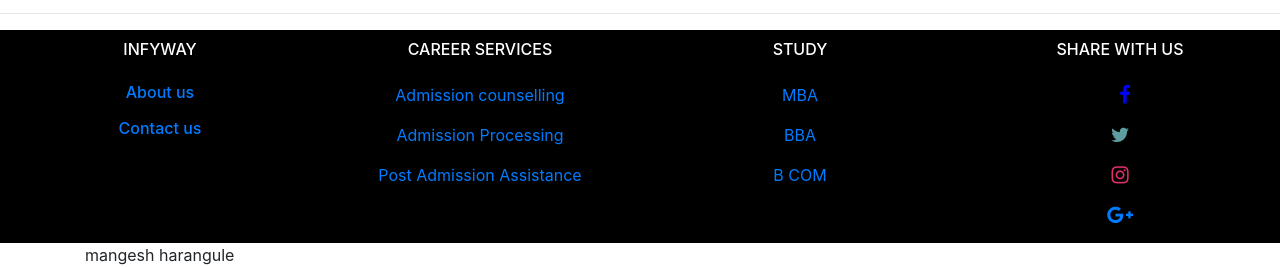
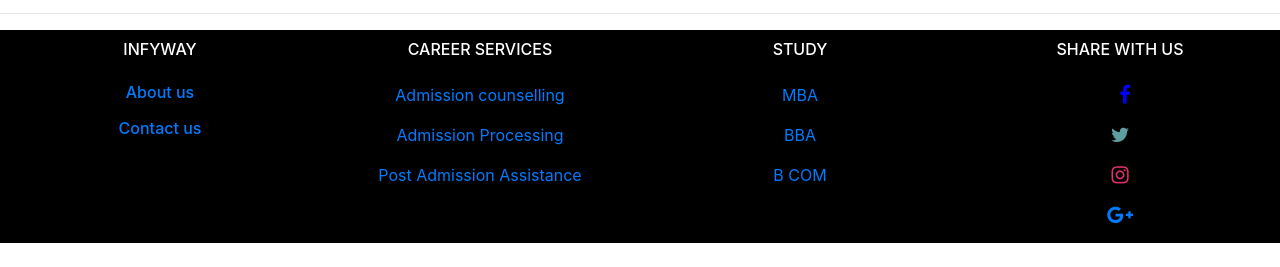
Before and after one commit to 8861496153/mangeshportfolio, a plain HTML site: page index.html in a window 1280 px wide. Shown: the part 6944-7211 px from the top of the page. After the commit the page ends 7187 px from the top, so only its background shows below. Drawn offline with nearby package versions, Linux system fonts and the light colour scheme.

Commit message:
Update index.html

```diff
--- a/index.html
+++ b/index.html
@@ -570,15 +570,7 @@
     </div>
     </div>
 
-              <div class="container">
-                <div class="row>
-                            <div class="col-sm-12 col-md-12 col-lg-12">
-                            <div class="mdh">
-                                            mangesh harangule
-                                            </div>
-                                            </div>
-                                            </div>
-                                            </div>
+
 
     <div class="container-fluid class=bottom-footer fixed-bottom text-center text-white bg-dark">
            <div class="row">
@@ -590,11 +582,7 @@
 </div>
 
 
-            <script>
-                $(document).ready(function(){
-                $('.mdh').addClass('animated bounce');
-                });
-            </script>
+
 
 </body>
 </html>
```
